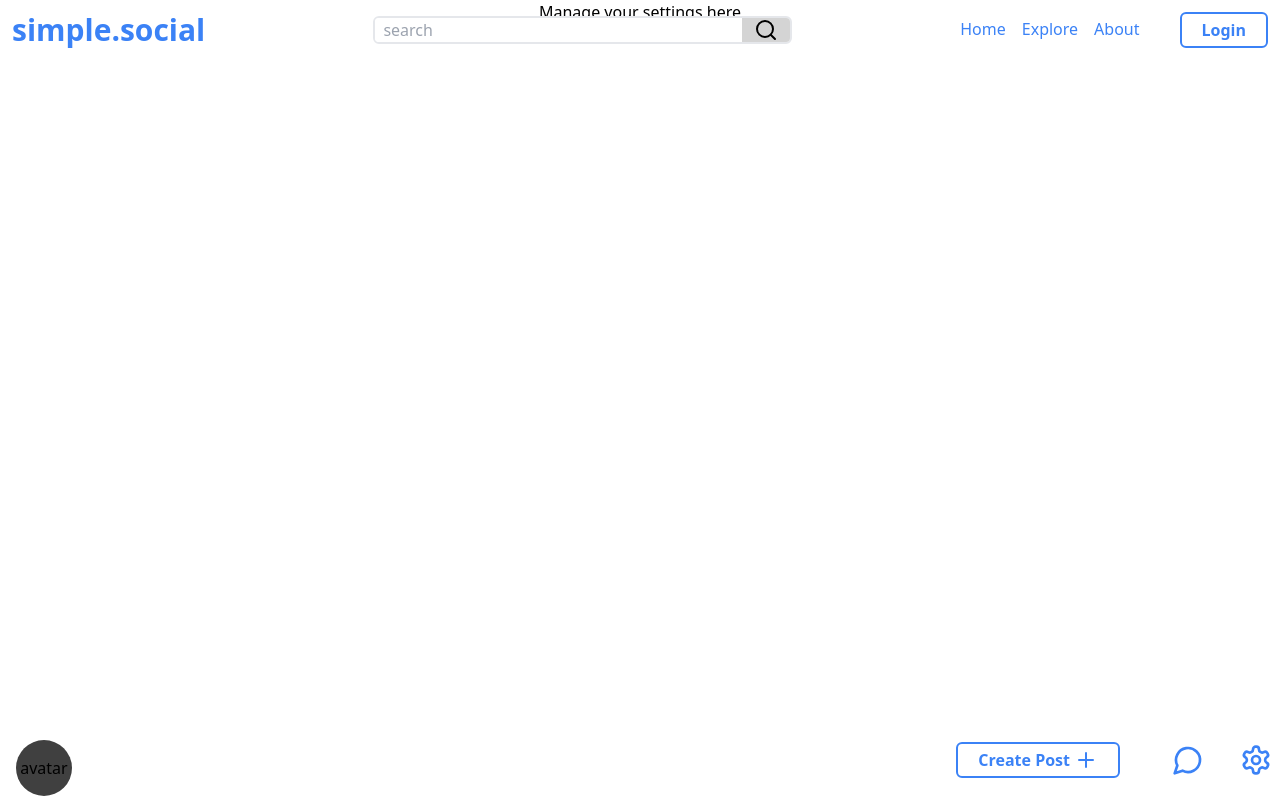
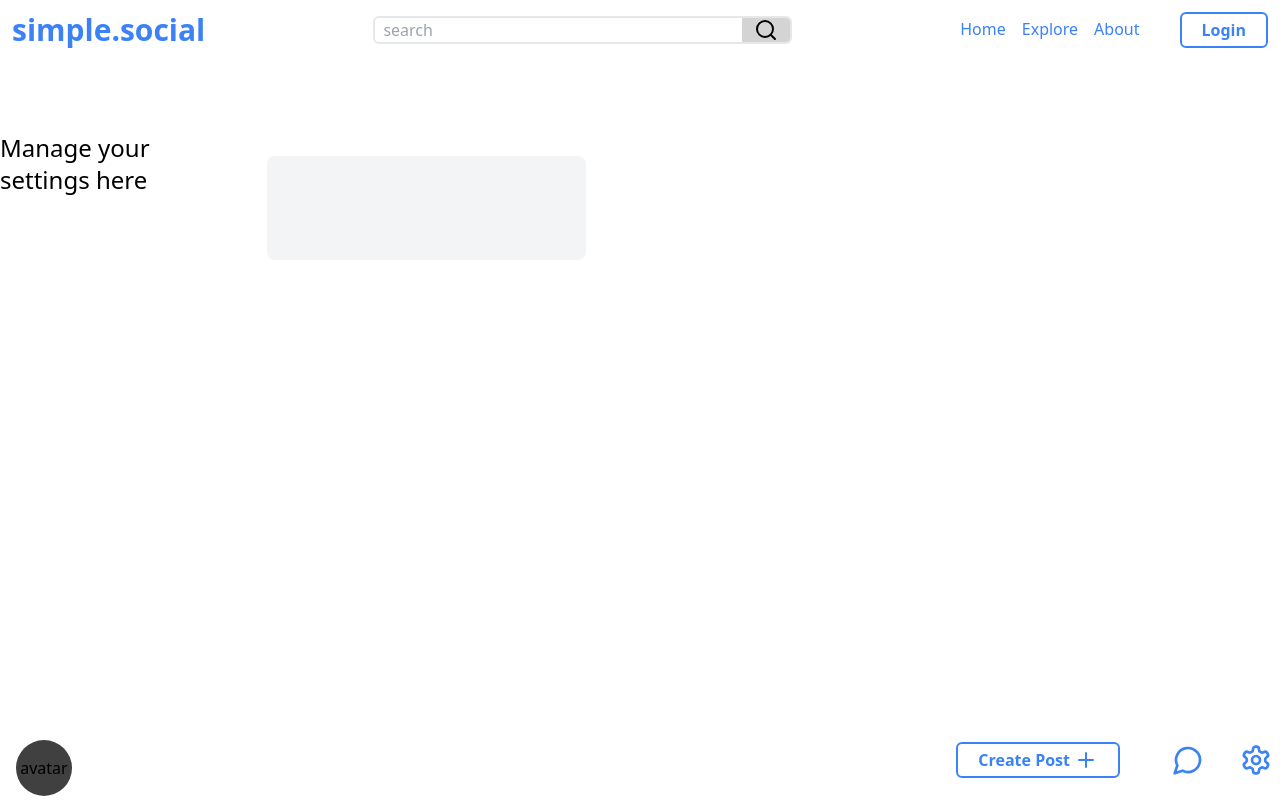
Before and after one commit to cswebdev/vite-blog-site, a React (Vite) app: page /UserSettings in a window 1280 px wide. Built offline with nearby package versions, Linux system fonts and the light colour scheme.

Commit message:
potentially fixed issue with elements rendering behind navbar

```diff
--- a/src/App.tsx
+++ b/src/App.tsx
@@ -7,13 +7,13 @@ import BottomBar from "./components/BottomBar";
 
 function App() {
    return (
-      <div className="relative">
+      <div className="relative min-h-screen flex flex-col">
          <div className="bg-transparent m-0 p-0">
             <div className="fixed top-0 w-full">
                <NavBar />
             </div>
          </div>
-         <div className="h-full w-full flex justify-center align-middle self-center items-center">
+         <div className="flex-grow pt-1 pb-1">
             <Routes>
                <Route path="/" element={<HomePage />} />
                <Route path="/LandingPage" element={<LandingPage />} />
--- a/src/pages/HomePage.tsx
+++ b/src/pages/HomePage.tsx
@@ -4,7 +4,7 @@ import { dummyData } from "../data/dummyData";
 export default function HomePage() {
    return (
       <>
-         <div className="flex flex-col ">
+         <div className="flex flex-col">
             <div className="flex justify-center w-full">
                <BlogPostList blogPosts={dummyData} />
             </div>
--- a/src/pages/LandingPage.tsx
+++ b/src/pages/LandingPage.tsx
@@ -1,6 +1,6 @@
 export default function LandingPage() {
    return (
-      <div className="justify-center align-center">
+      <div className="justify-center align-center h-full">
          Welcome, you've reached the landing page.
       </div>
    );
--- a/src/pages/UserSettings.tsx
+++ b/src/pages/UserSettings.tsx
@@ -1,7 +1,29 @@
 export default function UserSettings() {
    return (
-      <h1 className="flex justify-center align-middle items-center-full text-black h-full w-full">
-         Manage your settings here
-      </h1>
+      <div className="flex flex-grow min-h-screen bg-background">
+         <div className="flex grow justify-center mt-32">
+            <h1 className="bg-copy-primary text-2xl">
+               Manage your settings here
+            </h1>
+            <div className="container mx-auto p-6">
+               <div className="grid grid-cols-3 gap-4">
+                  {/* left col */}
+                  <div className="col-span-1 bg-gray-100 rounded-lg">
+                     <ul className="space-y-4">
+                        <li>
+                           <button></button>
+                        </li>
+                        <li>
+                           <button></button>
+                        </li>
+                        <li>
+                           <button></button>
+                        </li>
+                     </ul>
+                  </div>
+               </div>
+            </div>
+         </div>
+      </div>
    );
 }
```
